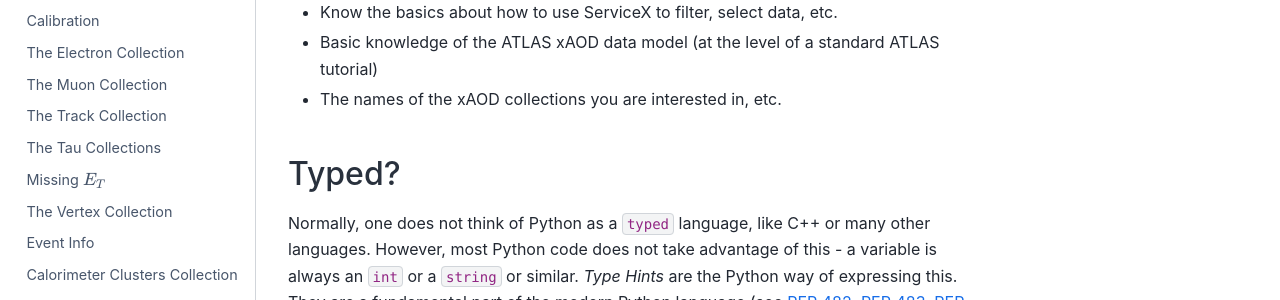
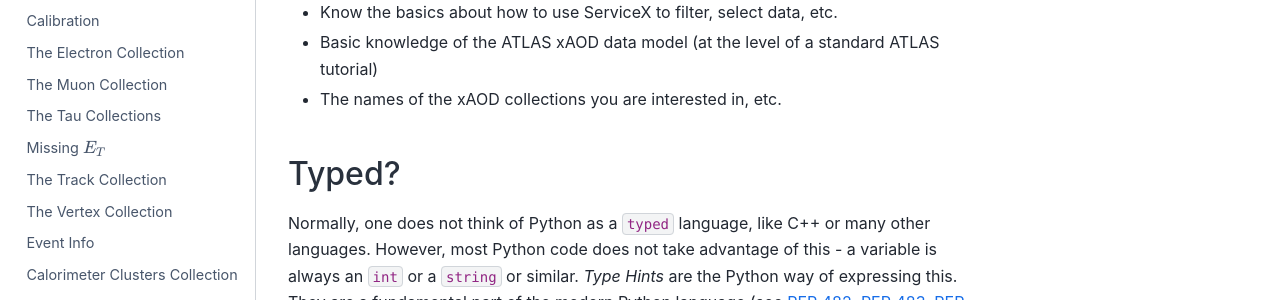
Before and after one commit to gordonwatts/xaod_usage, a Jupyter Book: the page built from book/intro.md, in a window 1280 px wide. Shown: the part 405-705 px from the top of the page. Built offline with Jupyter Book 1.0.4 settings and Sphinx 7.4.7 and the Sphinx Book theme 1.1.4, drawn with Linux system fonts in a browser that asks for light colours; some of the changed lines change nothing that is shown.

Commit message:
Group calibrated objects next to each other

```diff
--- a/book/_toc.yml
+++ b/book/_toc.yml
@@ -14,9 +14,9 @@ parts:
     - file: chapters/calibration
     - file: chapters/electrons
     - file: chapters/muons
-    - file: chapters/tracks
     - file: chapters/taus
     - file: chapters/met
+    - file: chapters/tracks
     - file: chapters/vertices
     - file: chapters/eventinfo
     - file: chapters/caloclusters
```
